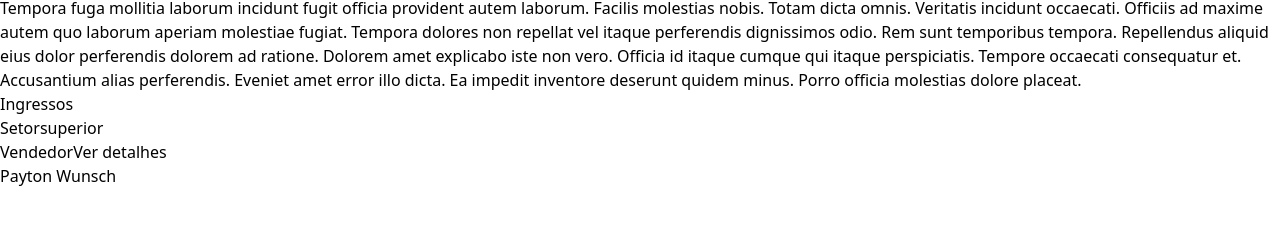
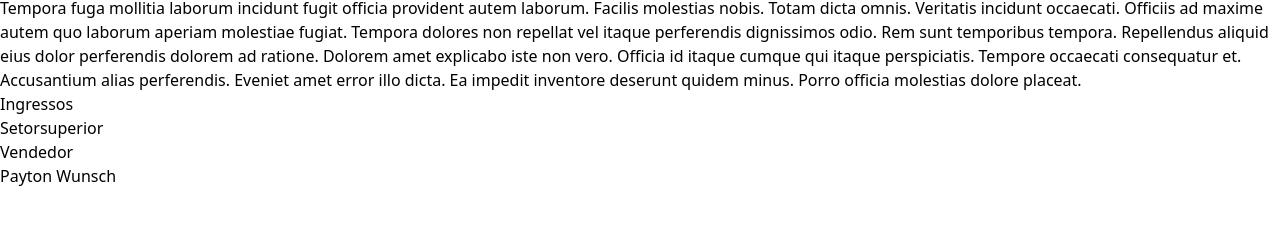
Before and after one commit to arturrossi/ihc, a Next.js app: page /event/1 in a window 1280 px wide. Shown: the part 6872-7103 px from the top of the page. Built offline with nearby package versions, Linux system fonts and the light colour scheme.

Commit message:
chore: remove ver mais detalhes

```diff
--- a/src/components/AvailableTickets.tsx
+++ b/src/components/AvailableTickets.tsx
@@ -61,11 +61,11 @@ export default function AvailableTickets({ eventId }: { eventId: number }) {
                                 <div>
                                     <div className="flex mb-2">
                                         <label className="mr-auto font-semibold text-gray-400 text-sm">Vendedor</label>
-                                        <label
+                                        {/* <label
                                             onClick={() => goToSellerPage(ticket.seller.id)}
                                             className="py-1 px-2 font-semibold cursor-pointer bg-purple-900 text-white ml-auto rounded-xl text-sm">
                                             Ver detalhes
-                                        </label>
+                                        </label> */}
                                     </div>
                                     <div className="flex">
                                         <label>{ticket.seller.name}</label>
```
